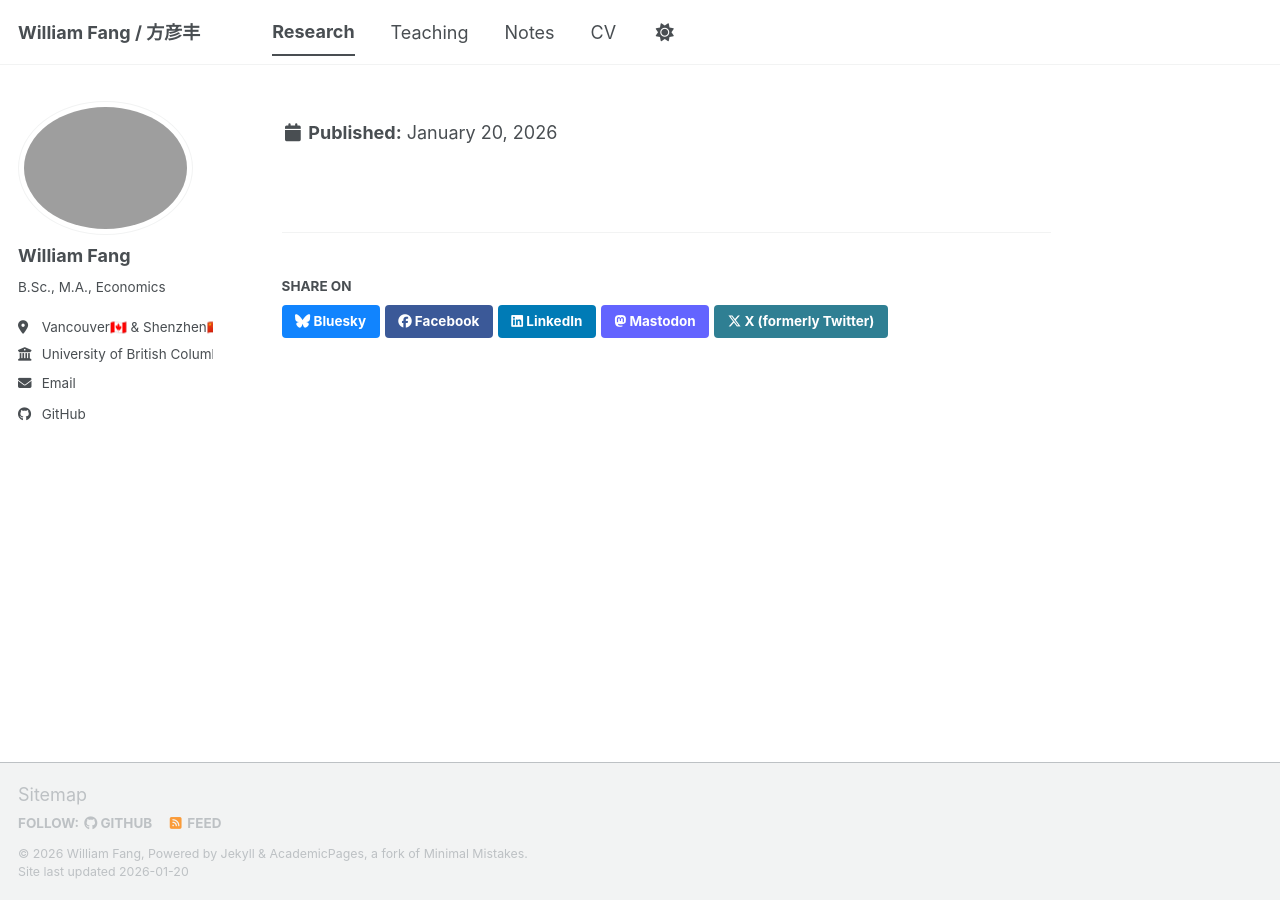
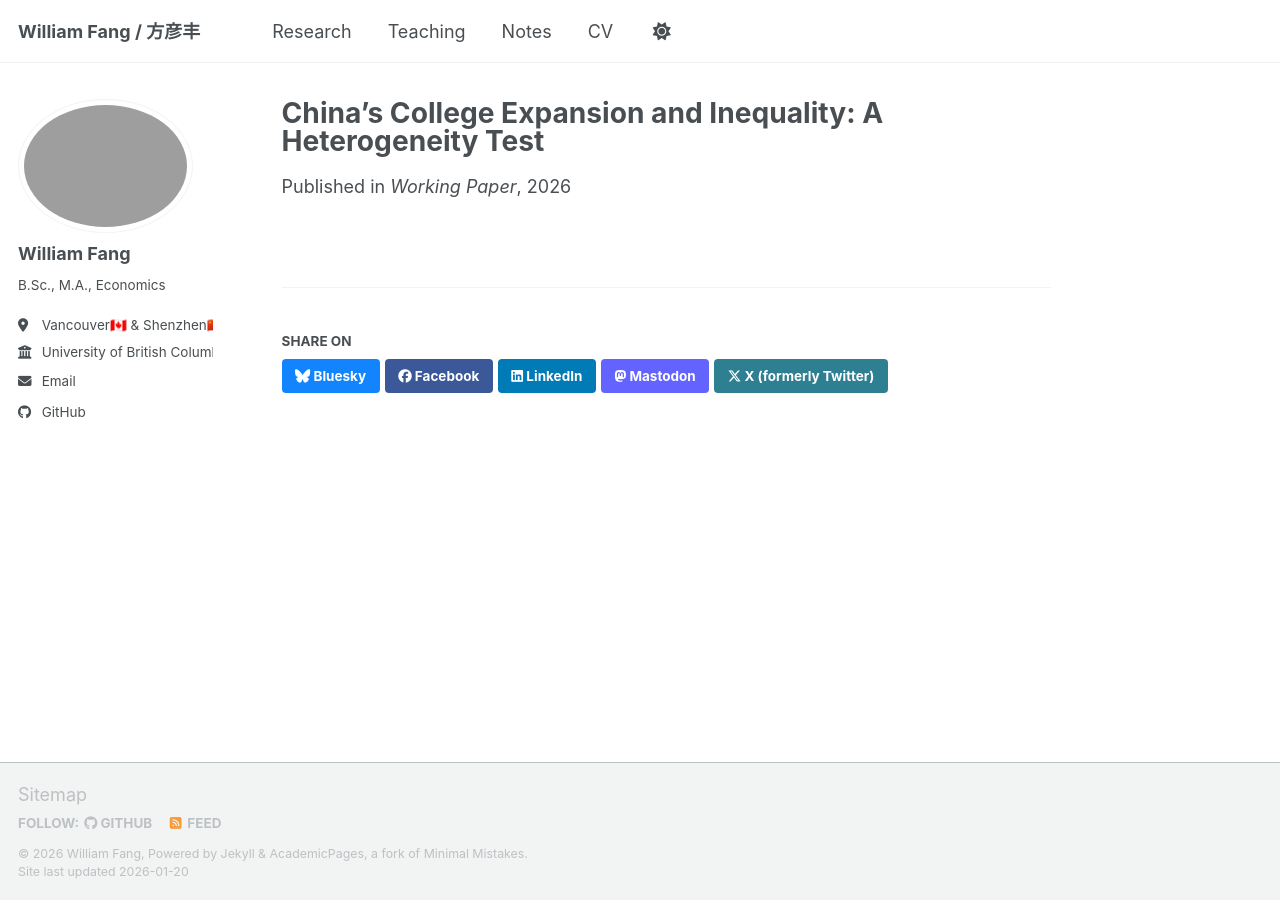
Before and after one commit to will-yanfeng-fang/will-yanfeng-fang.github.io, a Jekyll site: the page built from _publications/china-college-expansion.md, in a window 1280 px wide. Built offline with Jekyll 4.4.1, drawn with Linux system fonts in a browser that asks for light colours; a script bundle is joined from its source files by our own code; library files that are not in the unit come from our copies.

Commit message:
Fix excerpt formatting in china-college-expansion.md
Updated excerpt formatting for clarity and consistency.

```diff
--- a/_publications/china-college-expansion.md
+++ b/_publications/china-college-expansion.md
@@ -3,7 +3,7 @@
 collection: publications
 category: manuscripts
 permalink: /publication/china-college-expansion
-excerpt: 'We investigate the causal effects of China's 1999 College Expansion ("the Expansion") and the resulting increase in college attainment using sharp Regression Discontinuity Designs. We find heterogeneous treatment effects across regions and hukou status, but no significant heterogeneity by gender or parental background. A placebo test using a fake cutoff confirms that the rise in college attainment is uniquely driven by the Expansion for most subgroups; however, mild pre-existing trends among individuals with agricultural hukou and those with CCP-affiliated parents suggest caution when interpreting heterogeneity related to institutional characteristics. Whether these findings generalize to the recent, more aggressive expansions at the graduate and doctoral levels remains uncertain and warrants further research'
+excerpt: "We investigate the causal effects of China's 1999 College Expansion (the Expansion) and the resulting increase in college attainment using sharp Regression Discontinuity Designs. We find heterogeneous treatment effects across regions and hukou status, but no significant heterogeneity by gender or parental background. A placebo test using a fake cutoff confirms that the rise in college attainment is uniquely driven by the Expansion for most subgroups; however, mild pre-existing trends among individuals with agricultural hukou and those with CCP-affiliated parents suggest caution when interpreting heterogeneity related to institutional characteristics. Whether these findings generalize to the recent, more aggressive expansions at the graduate and doctoral levels remains uncertain and warrants further research"
 venue: 'Working Paper'
 paperurl: 'https://will-yanfeng-fang.github.io/files/China_s_College_Expansion_and_Inequality__A_Heterogeneity_Test.pdf'
 ---
```
